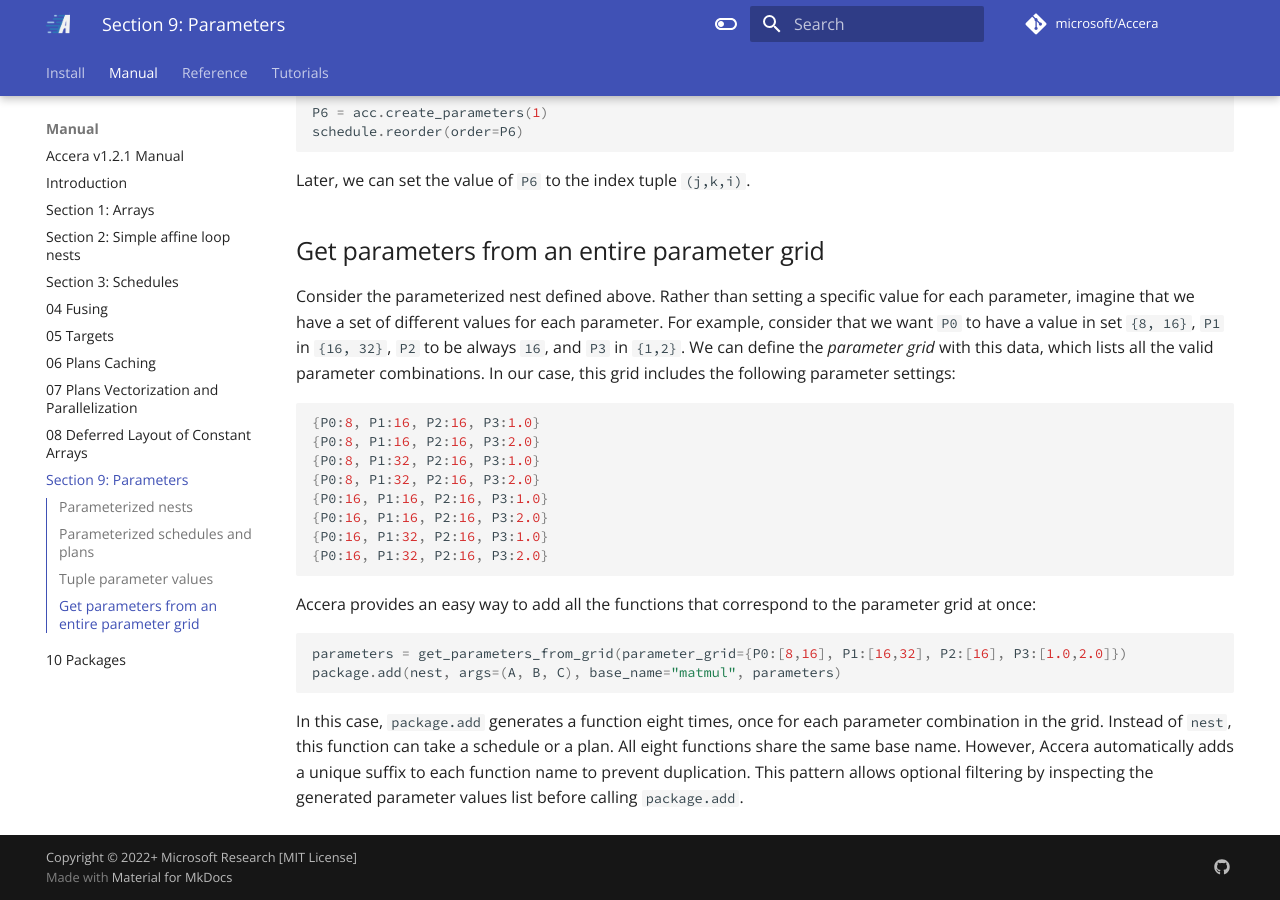
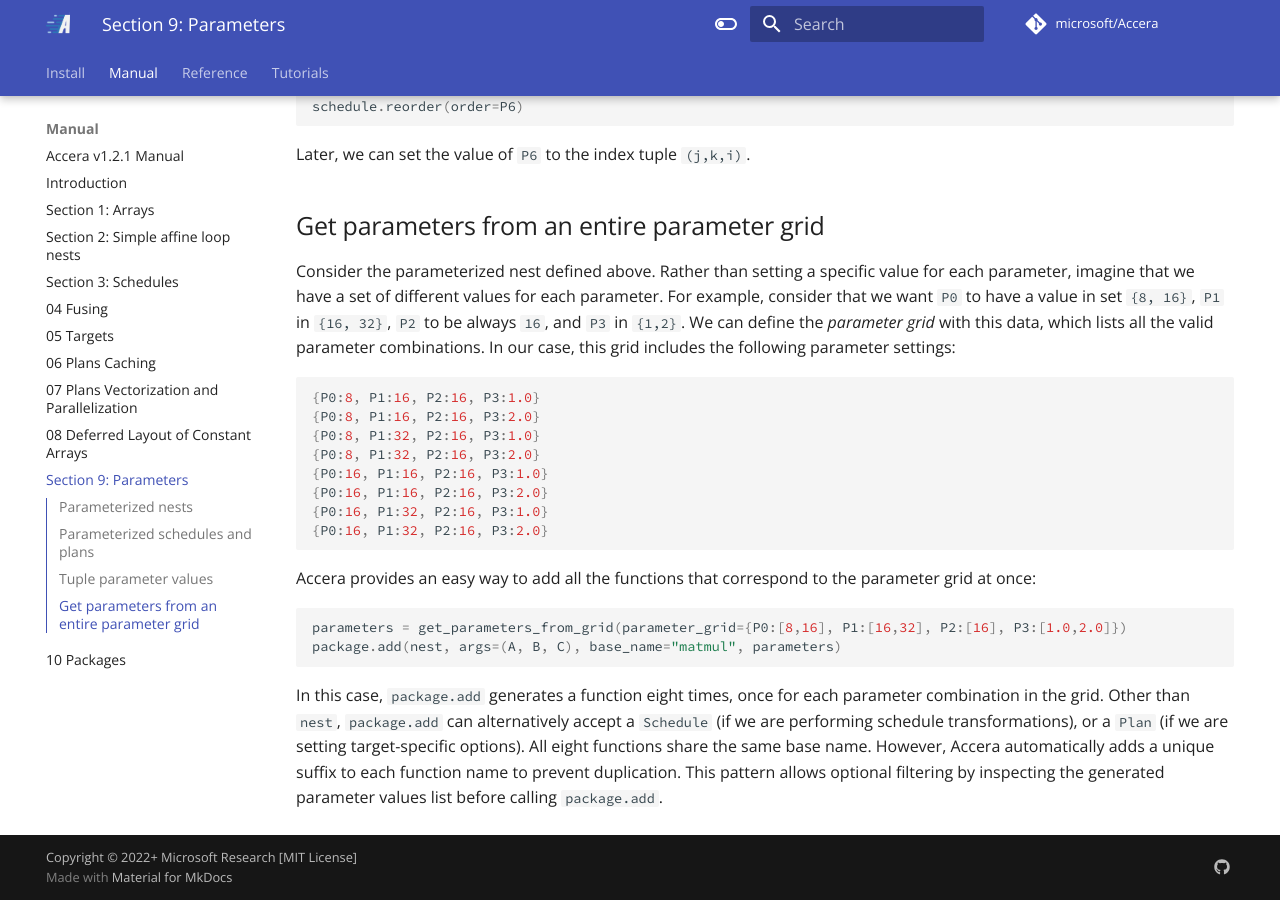
Before and after one commit to microsoft/Accera, an MkDocs documentation site: the page built from docs/Manual/09 Parameters.md, in a window 1280 px wide and 900 px high, scrolled down 1417 px. Built offline with MkDocs 1.6.1 and Material for MkDocs 9.7.7, drawn with Linux system fonts in a browser that asks for light colours; comment, search, counter and statistics services are not loaded; some of the changed text lies outside the part shown.

Commit message:
Complete refactoring of parameters dot md from manual docs (#22)
* Complete refactoring of parameters dot md from manual docs

* Feedback addressed. Please review and merge.

* Back ticks added

Co-authored-by: Lisa Ong <11318241+lisaong@users.noreply.github.com>

````diff
--- a/docs/Manual/09 Parameters.md
+++ b/docs/Manual/09 Parameters.md
@@ -77,7 +78,7 @@ Accera provides an easy way to add all the functions that correspond to the para
 parameters = get_parameters_from_grid(parameter_grid={P0:[8,16], P1:[16,32], P2:[16], P3:[1.0,2.0]})
 package.add(nest, args=(A, B, C), base_name="matmul", parameters)
 ```
-In this case, `package.add` generates a function eight times, once for each parameter combination in the grid. Instead of `nest`, this function can take a schedule or a plan. All eight functions share the same base name. However, Accera automatically adds a unique suffix to each function name to prevent duplication. This pattern allows optional filtering by inspecting the generated parameter values list before calling `package.add`.
+In this case, `package.add` generates a function eight times, once for each parameter combination in the grid.  Other than `nest`, `package.add` can alternatively accept a `Schedule` (if we are performing schedule transformations), or a `Plan` (if we are setting target-specific options). All eight functions share the same base name. However, Accera automatically adds a unique suffix to each function name to prevent duplication. This pattern allows optional filtering by inspecting the generated parameter values list before calling `package.add`.
 
 
 <div style="page-break-after: always;"></div>
````
Also changed, not shown: other parts of docs/Manual/09 Parameters.md (+4 -3 lines).
